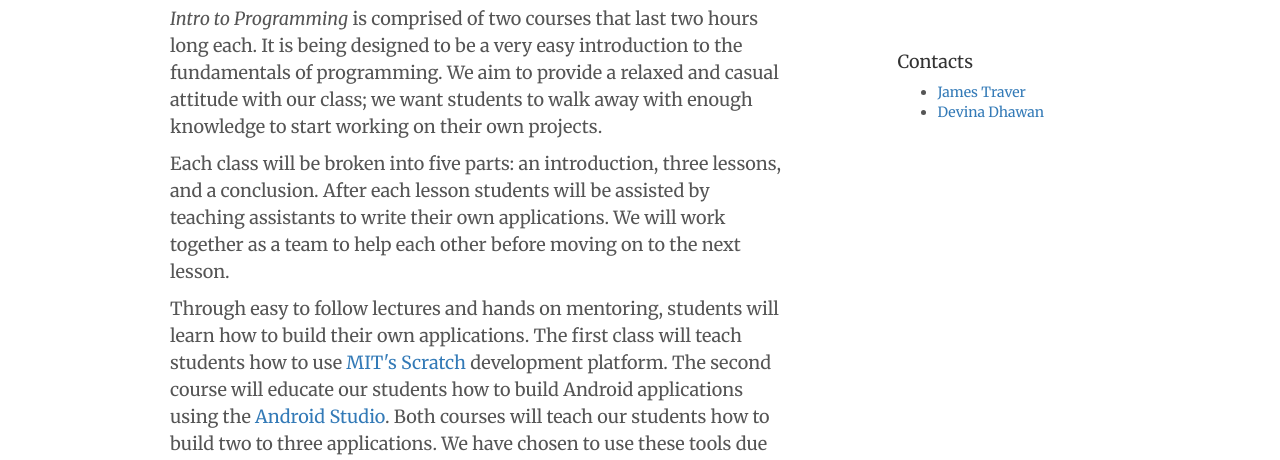
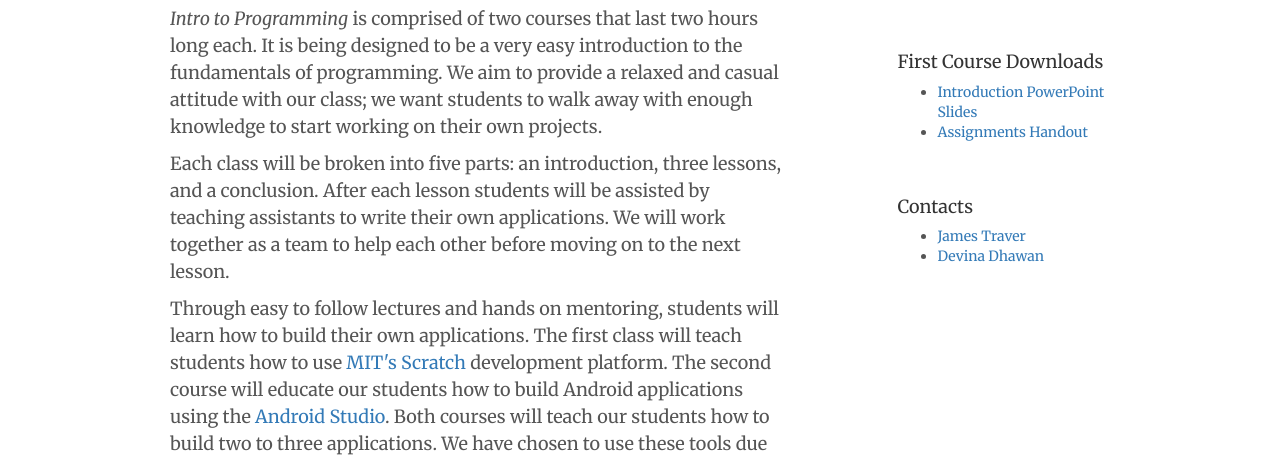
Before and after one commit to pie-coding/pie-coding.github.io, a website: page index.html in a window 1280 px wide. Shown: the part 332-792 px from the top of the page. Drawn offline with Linux system fonts and the light colour scheme; a web font is replaced by a local one.

Commit message:
added downloadable links to handout/slides for first day

```diff
--- a/index.html
+++ b/index.html
@@ -151,6 +151,21 @@
             </div>
 
             <div class="sidebar-module">
+                <h4>First Course Downloads</h4>
+
+                <ul>
+                    <li>
+                        <a href="https://drive.google.com/file/d/0B3m1SKnGXVgCREY3TWw0QUdKUmM/view?usp=sharing" target="_blank">Introduction PowerPoint Slides</a>
+                    </li>
+                    <li>
+                        <a href="https://drive.google.com/file/d/0B3m1SKnGXVgCRE5Tc21HRjZzZDA/view?usp=sharing" target="_blank">Assignments Handout</a>
+                    </li>
+
+                </ul>
+
+            </div>
+
+            <div class="sidebar-module">
                 <h4>Contacts</h4>
 
                 <ul>
```
